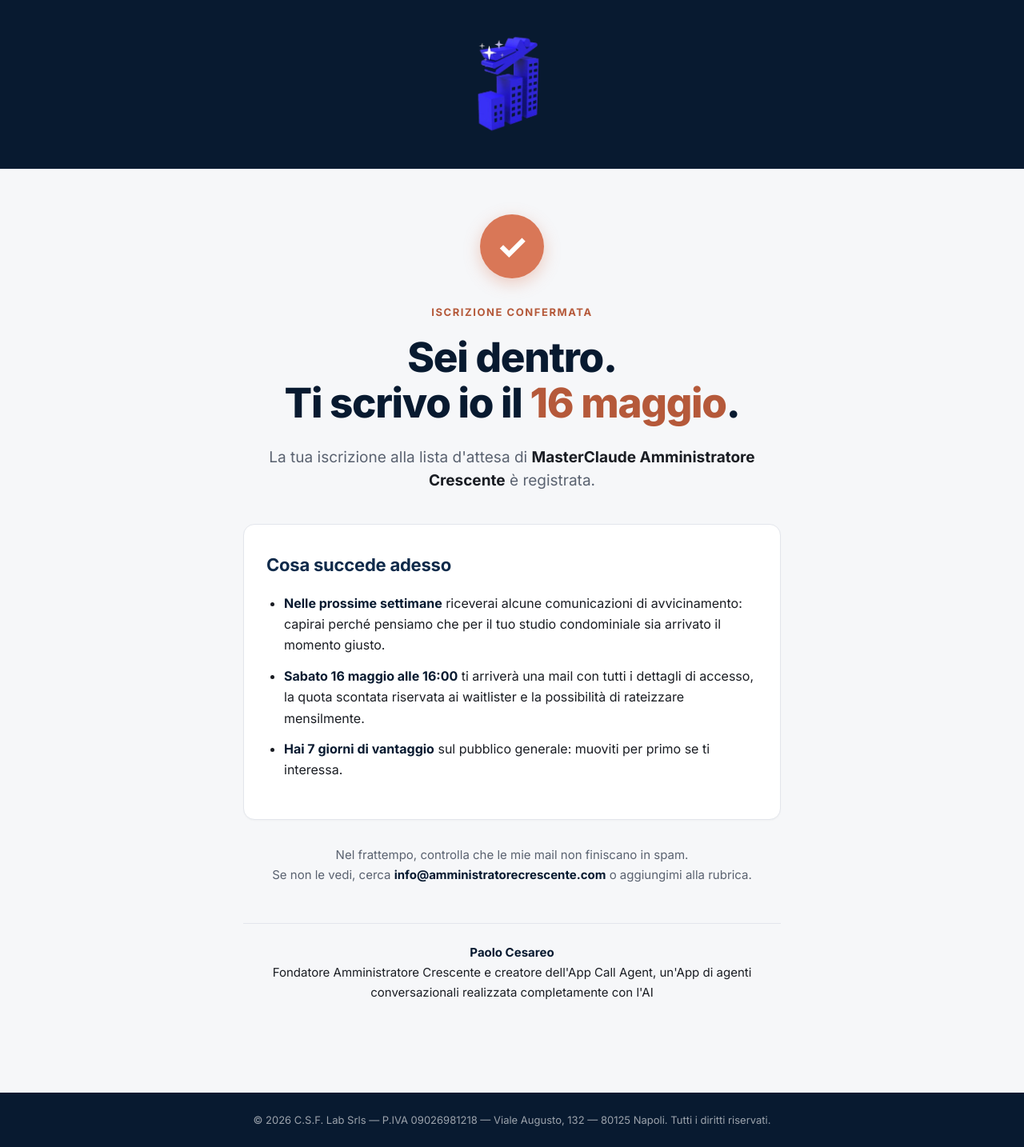
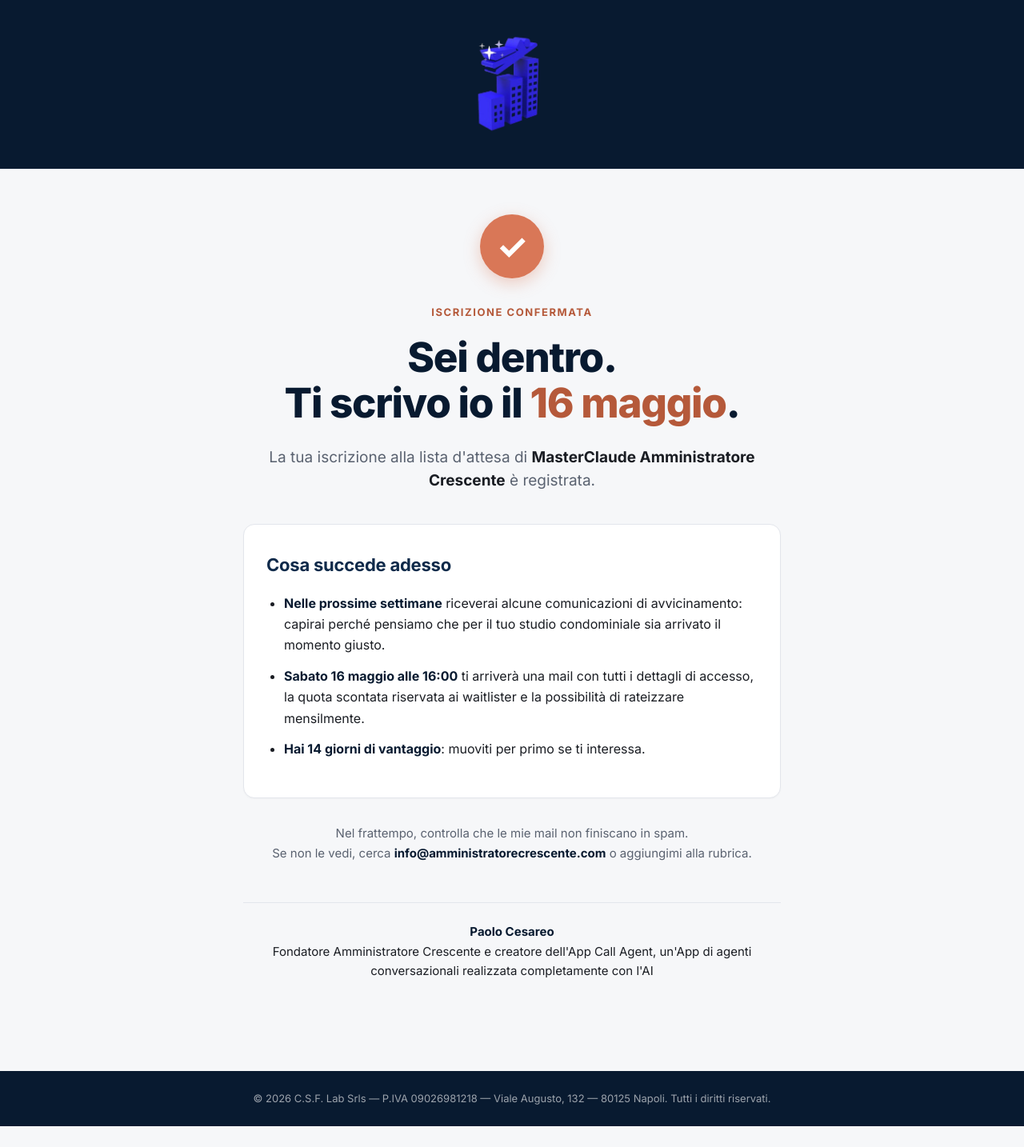
Before and after one commit to Paolocesareo/amministratorecrescente-sito-istituzionale, a Jekyll site: the page built from masterclaude-grazie.html, in a window 1280 px wide. Shown: the whole page at 80% size. Built offline with Jekyll 4.4.1, drawn with Linux system fonts in a browser that asks for light colours; after the commit the page ends 1408 px from its top, so only the background shows below that.

Commit message:
Waitlist advantage: 7 giorni -> 14 giorni di anticipo

```diff
--- a/masterclaude-grazie.html
+++ b/masterclaude-grazie.html
@@ -170,7 +170,7 @@ sitemap: false
     <ul>
       <li><strong>Nelle prossime settimane</strong> riceverai alcune comunicazioni di avvicinamento: capirai perch&eacute; pensiamo che per il tuo studio condominiale sia arrivato il momento giusto.</li>
       <li><strong>Sabato 16 maggio alle 16:00</strong> ti arriver&agrave; una mail con tutti i dettagli di accesso, la quota scontata riservata ai waitlister e la possibilit&agrave; di rateizzare mensilmente.</li>
-      <li><strong>Hai 7 giorni di vantaggio</strong> sul pubblico generale: muoviti per primo se ti interessa.</li>
+      <li><strong>Hai 14 giorni di vantaggio</strong>: muoviti per primo se ti interessa.</li>
     </ul>
   </div>
 
```
